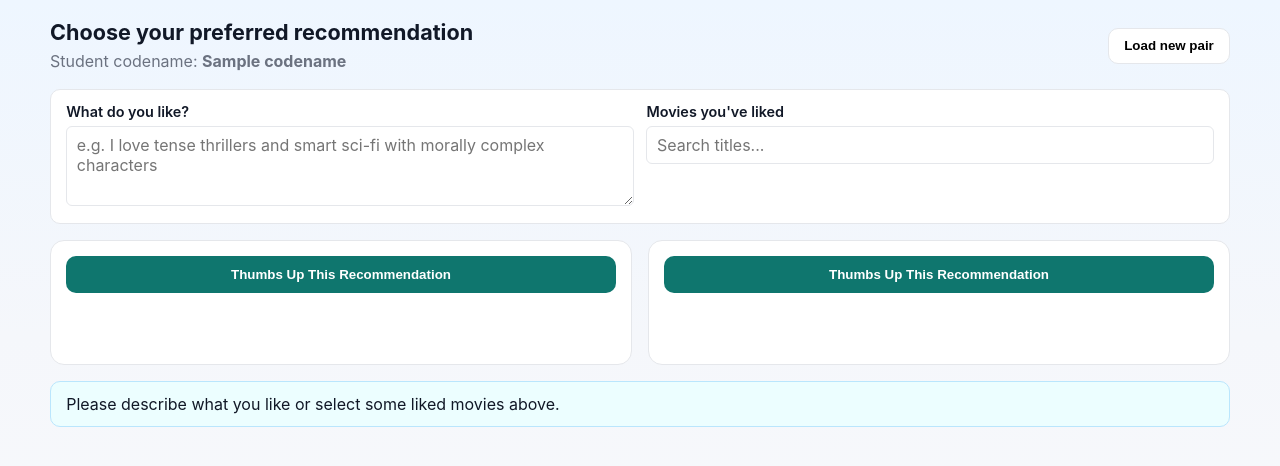
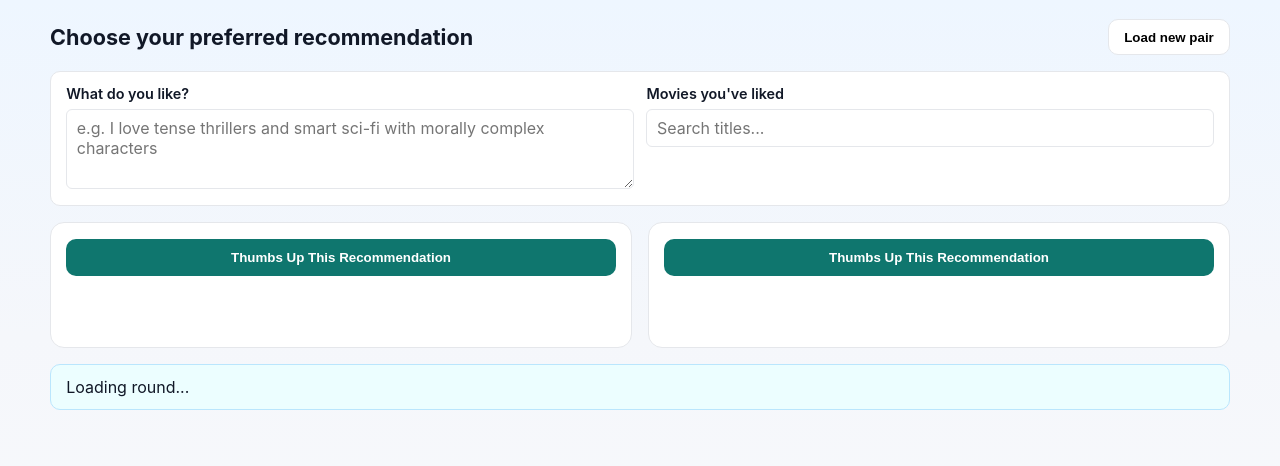
Before and after one commit to atzheng/movie-recommendation-rating-ui, a FastAPI app: template templates/judge.html in a window 1280 px wide. Shown: the top 466 px of the page. Run offline with FastAPI, Linux system fonts and the light colour scheme; the template is opened without the code that fills it: most values are stand-ins (such as "Sample title", 1, 10 or a date in 2020); parts of the project's set-up code (start-up, migrations or seed data) failed here and were passed over; some libraries are stand-ins or nearby versions.

Commit message:
Remove codenames

```diff
--- a/app.py
+++ b/app.py
@@ -17,7 +17,6 @@ templates = Jinja2Templates(directory=os.path.join(os.path.dirname(__file__), "t
 
 DATABASE_URL = os.environ.get("DATABASE_URL", "")
 TEAMS_TABLE = os.environ.get("TEAMS_TABLE", "teams")
-STUDENTS_TABLE = os.environ.get("STUDENTS_TABLE", "students")
 RESULTS_TABLE = os.environ.get("RESULTS_TABLE", "results")
 
 POSTER_BASE_URL = "https://image.tmdb.org/t/p/w342"
@@ -28,8 +27,6 @@ TMDB_CSV_PATH = os.environ.get(
 
 if not re.match(r"^[A-Za-z_][A-Za-z0-9_]*$", TEAMS_TABLE):
     raise RuntimeError("Invalid TEAMS_TABLE name")
-if not re.match(r"^[A-Za-z_][A-Za-z0-9_]*$", STUDENTS_TABLE):
-    raise RuntimeError("Invalid STUDENTS_TABLE name")
 if not re.match(r"^[A-Za-z_][A-Za-z0-9_]*$", RESULTS_TABLE):
     raise RuntimeError("Invalid RESULTS_TABLE name")
 
@@ -58,27 +55,6 @@ class VoteRequest(BaseModel):
     preferences: str = ""
 
 
-def parse_history(raw_history: Any) -> list[dict[str, Any]]:
-    if isinstance(raw_history, list):
-        return raw_history
-    if isinstance(raw_history, str) and raw_history.strip():
-        try:
-            data = json.loads(raw_history)
-        except json.JSONDecodeError:
-            return []
-        if isinstance(data, list):
-            return data
-    return []
-
-
-def normalize_user_id(student_id: int, user_id: Any) -> int:
-    if isinstance(user_id, int):
-        return user_id
-    if isinstance(user_id, str) and user_id.isdigit():
-        return int(user_id)
-    return student_id
-
-
 def enrich_recommendation(raw: dict[str, Any]) -> dict[str, Any]:
     tmdb_id = int(raw.get("tmdb_id", -1))
     movie = TMDB_LOOKUP.get(tmdb_id, {})
@@ -96,7 +72,7 @@ def enrich_recommendation(raw: dict[str, Any]) -> dict[str, Any]:
 async def call_team_api(
     client: httpx.AsyncClient, api_url: str, payload: dict[str, Any]
 ) -> dict[str, Any]:
-    resp = await client.post(api_url, json=payload, timeout=8.0)
+    resp = await client.post(f"{api_url}/recommend", json=payload, timeout=8.0)
     if resp.status_code >= 300:
         raise HTTPException(
             status_code=502, detail=f"Team API failed ({api_url}): HTTP {resp.status_code}"
@@ -128,57 +104,40 @@ def health():
     return {"status": "ok", "app": "rating-ui"}
 
 
-@app.get("/judge/{codename}", response_class=HTMLResponse)
-def judge_page(request: Request, codename: str):
+@app.get("/judge", response_class=HTMLResponse)
+def judge_page(request: Request):
     return templates.TemplateResponse(request, "judge.html", {
-        "codename": codename,
-        "codename_json": json.dumps(codename),
         "movies_json": MOVIES_JSON,
     })
 
 
-@app.get("/api/session/{codename}/preferences")
-async def get_preferences(codename: str):
-    pool = app.state.db_pool
-    student_sql = (
-        f"SELECT preferences FROM {STUDENTS_TABLE} WHERE codename = $1 LIMIT 1"
-    )
-    async with pool.acquire() as conn:
-        student = await conn.fetchrow(student_sql, codename)
-        if student is None:
-            raise HTTPException(status_code=404, detail="Unknown student codename")
-    return {"preferences": (student["preferences"] or "").strip()}
+@app.get("/api/session/preferences")
+async def get_preferences():
+    return {"preferences": ""}
 
 
-@app.get("/api/session/{codename}/round")
-async def get_round(codename: str, preferences: str = Query(default="")):
+@app.get("/api/session/round")
+async def get_round(preferences: str = Query(default="")):
+    prefs = preferences.strip()
+    if not prefs:
+        raise HTTPException(status_code=400, detail="Please enter your preferences before loading recommendations")
+
     pool = app.state.db_pool
-    student_sql = (
-        f"SELECT id, codename, preferences, history, user_id "
-        f"FROM {STUDENTS_TABLE} WHERE codename = $1 LIMIT 1"
-    )
     teams_sql = (
         f"SELECT id, team_name, api_url "
         f"FROM {TEAMS_TABLE} WHERE enabled = TRUE ORDER BY random() LIMIT 2"
     )
 
     async with pool.acquire() as conn:
-        student = await conn.fetchrow(student_sql, codename)
-        if student is None:
-            raise HTTPException(status_code=404, detail="Unknown student codename")
-        prefs = preferences.strip() or (student["preferences"] or "").strip()
-        if not prefs:
-            raise HTTPException(status_code=400, detail="Please enter your preferences before loading recommendations")
-
         teams = await conn.fetch(teams_sql)
         if len(teams) < 2:
             raise HTTPException(status_code=400, detail="Need at least 2 enabled teams")
 
     left_team, right_team = teams[0], teams[1]
     req_payload = {
-        "user_id": normalize_user_id(student["id"], student["user_id"]),
+        "user_id": 0,
         "preferences": prefs,
-        "history": parse_history(student["history"]),
+        "history": [],
     }
 
     async with httpx.AsyncClient() as client:
@@ -189,7 +148,6 @@ async def get_round(codename: str, preferences: str = Query(default="")):
 
     return {
         "round_id": os.urandom(10).hex(),
-        "student": {"codename": codename, "record_id": student["id"], "preferences": prefs},
         "preferences": prefs,
         "left": {
             "team": {
@@ -210,8 +168,8 @@ async def get_round(codename: str, preferences: str = Query(default="")):
     }
 
 
-@app.post("/api/session/{codename}/vote")
-async def submit_vote(codename: str, vote: VoteRequest):
+@app.post("/api/session/vote")
+async def submit_vote(vote: VoteRequest):
     if vote.winner_side not in {"left", "right"}:
         raise HTTPException(status_code=400, detail="winner_side must be 'left' or 'right'")
 
@@ -219,9 +177,6 @@ async def submit_vote(codename: str, vote: VoteRequest):
     loser = vote.right if vote.winner_side == "left" else vote.left
 
     pool = app.state.db_pool
-    student_sql = (
-        f"SELECT preferences FROM {STUDENTS_TABLE} WHERE codename = $1 LIMIT 1"
-    )
     insert_sql = (
         f"INSERT INTO {RESULTS_TABLE} ("
         "round_id, student_codename, student_preferences, "
@@ -231,16 +186,11 @@ async def submit_vote(codename: str, vote: VoteRequest):
     )
 
     async with pool.acquire() as conn:
-        student = await conn.fetchrow(student_sql, codename)
-        if student is None:
-            raise HTTPException(status_code=404, detail="Unknown student codename")
-
-        prefs_to_record = vote.preferences.strip() or str(student["preferences"] or "")
         await conn.execute(
             insert_sql,
             vote.round_id,
-            codename,
-            prefs_to_record,
+            "",
+            vote.preferences.strip(),
             winner.get("team", {}).get("name", ""),
             loser.get("team", {}).get("name", ""),
             winner.get("team", {}).get("api_url", ""),
--- a/templates/judge.html
+++ b/templates/judge.html
@@ -177,7 +177,6 @@
     <div class="top">
       <div>
         <h1>Choose your preferred recommendation</h1>
-        <p class="sub">Student codename: <strong>{{ codename }}</strong></p>
       </div>
       <button id="nextBtn" class="next">Load new pair</button>
     </div>
@@ -216,7 +215,6 @@
     <div id="status" class="status">Loading round...</div>
   </div>
   <script>
-    const codename = {{ codename_json | safe }};
     const allMovies = {{ movies_json | safe }};
     let selectedMovies = [];
     let currentRound = null;
@@ -257,7 +255,7 @@
       statusEl.className = "status";
       statusEl.textContent = "Fetching two random team APIs...";
       try {
-        const url = `/api/session/${encodeURIComponent(codename)}/round?preferences=${encodeURIComponent(prefs)}`;
+        const url = `/api/session/round?preferences=${encodeURIComponent(prefs)}`;
         const res = await fetch(url);
         const data = await res.json();
         if (!res.ok) throw new Error(data.detail || `HTTP ${res.status}`);
@@ -279,7 +277,7 @@
       statusEl.className = "status";
       statusEl.textContent = "Saving your vote...";
       try {
-        const res = await fetch(`/api/session/${encodeURIComponent(codename)}/vote`, {
+        const res = await fetch(`/api/session/vote`, {
           method: "POST",
           headers: { "Content-Type": "application/json" },
           body: JSON.stringify({
@@ -352,23 +350,10 @@
       });
     }
 
-    async function initPrefs() {
-      try {
-        const res = await fetch(`/api/session/${encodeURIComponent(codename)}/preferences`);
-        if (res.ok) {
-          const data = await res.json();
-          if (data.preferences) {
-            document.getElementById("prefsBlurb").value = data.preferences;
-          }
-        }
-      } catch (_) {}
-    }
-
     document.getElementById("leftPick").addEventListener("click", () => vote("left"));
     document.getElementById("rightPick").addEventListener("click", () => vote("right"));
     nextBtn.addEventListener("click", loadRound);
     setupMoviePicker();
-    initPrefs().then(loadRound);
   </script>
 </body>
 </html>
```
Also changed, not shown: 1 other file.
